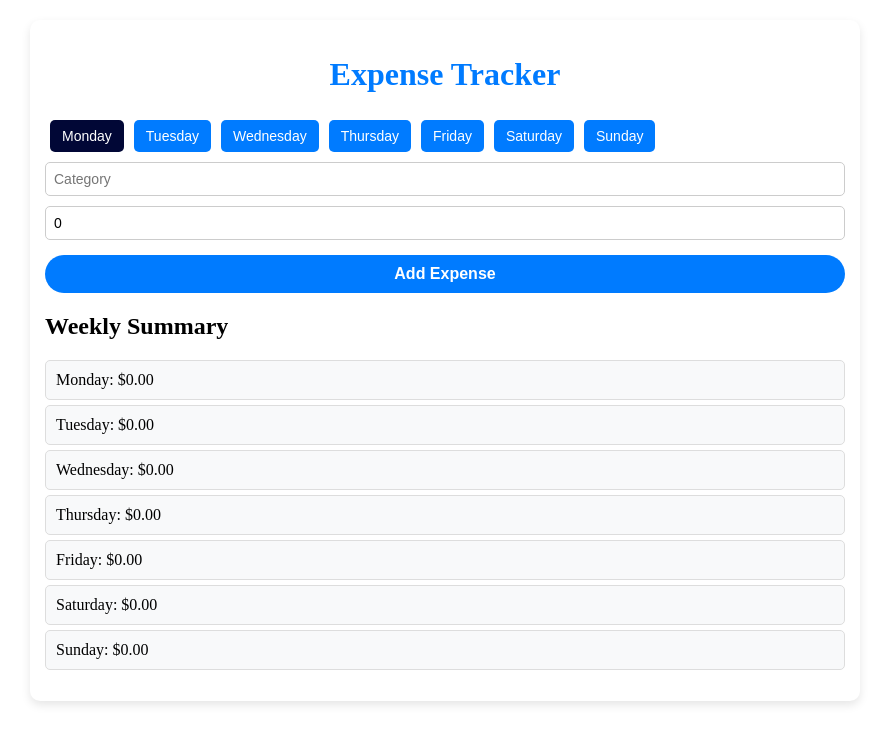
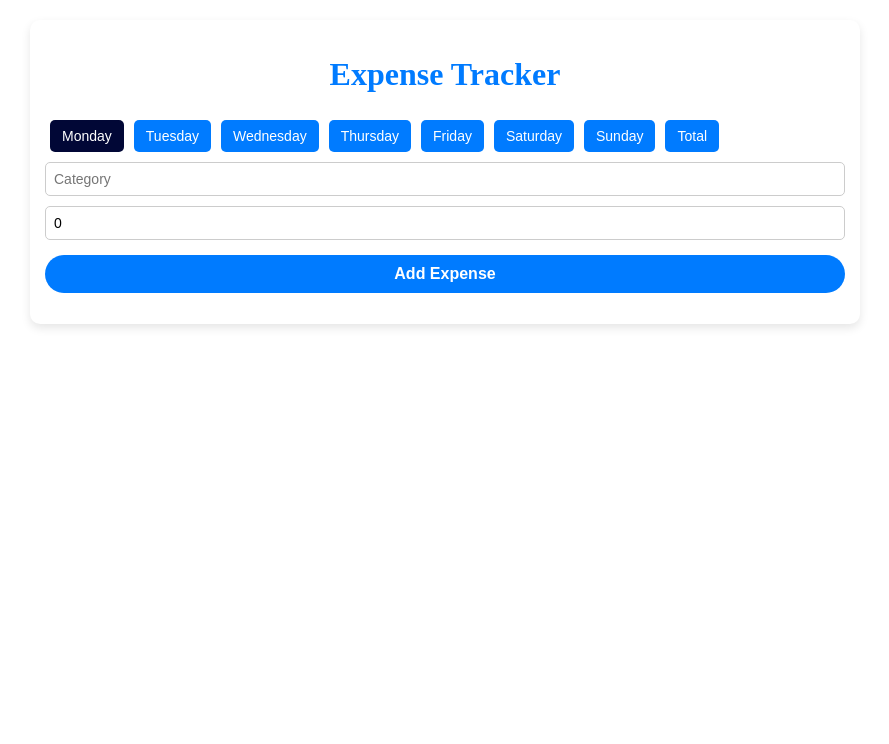
Before and after one commit to VoinaRares/expense-tracker, an Angular app: page / in a window 1280 px wide. Shown: the top 744 px of the page, without its empty margins (195-1084 px from the left). Built offline with nearby package versions, Linux system fonts and the light colour scheme.

Commit message:
Refactor day handling by introducing Days enum and updating components to use it

```diff
--- a/src/app/app.component.html
+++ b/src/app/app.component.html
@@ -1,7 +1,6 @@
 <div>
   <h1>Expense Tracker</h1>
   <app-day-selector
-    [days]="days"
     [currentDay]="currentDay"
     (daySelected)="selectDay($event)"
   ></app-day-selector>
@@ -10,5 +9,7 @@
     [expenses]="expenses[currentDay]"
     (expenseDeleted)="deleteExpense(currentDay, $event)"
   ></app-expense-list>
+  @if(currentDay === 'Total'){
   <app-summary [summary]="getWeeklySummary()"></app-summary>
+  }
 </div>
--- a/src/app/app.component.ts
+++ b/src/app/app.component.ts
@@ -3,6 +3,7 @@ import { DaySelectorComponent } from './day-selector/day-selector.component';
 import { ExpenseFormComponent } from './expense-form/expense-form.component';
 import { ExpenseListComponent } from './expense-list/expense-list.component';
 import { SummaryComponent } from './summary/summary.component';
+import { Days } from './shared/days.enum';
 
 @Component({
   selector: 'app-root',
@@ -18,15 +19,7 @@ import { SummaryComponent } from './summary/summary.component';
 })
 export class AppComponent {
   title = 'expense-tracker';
-  days: string[] = [
-    'Monday',
-    'Tuesday',
-    'Wednesday',
-    'Thursday',
-    'Friday',
-    'Saturday',
-    'Sunday',
-  ];
+  days: string[] =Object.values(Days);
   currentDay: string = this.days[0];
   expenses: { [day: string]: { category: string; amount: number }[] } = {};
 
--- a/src/app/day-selector/day-selector.component.ts
+++ b/src/app/day-selector/day-selector.component.ts
@@ -1,5 +1,6 @@
 import { Component, EventEmitter, Input, Output } from '@angular/core';
 import { CommonModule } from '@angular/common';
+import { Days } from '../shared/days.enum';
 
 @Component({
   selector: 'app-day-selector',
@@ -9,7 +10,7 @@ import { CommonModule } from '@angular/common';
   styleUrls: ['./day-selector.component.scss'],
 })
 export class DaySelectorComponent {
-  @Input() days!: string[];
+  days = Object.values(Days);
   @Input() currentDay!: string;
   @Output() daySelected = new EventEmitter<string>();
 
--- /dev/null
+++ b/src/app/shared/days.enum.ts
@@ -0,0 +1,10 @@
+export enum Days{
+  Monday = 'Monday',
+  Tuesday = 'Tuesday',
+  Wednesday = 'Wednesday',
+  Thursday = 'Thursday',
+  Friday = 'Friday',
+  Saturday = 'Saturday',
+  Sunday = 'Sunday',
+  Total = 'Total',
+}
```
